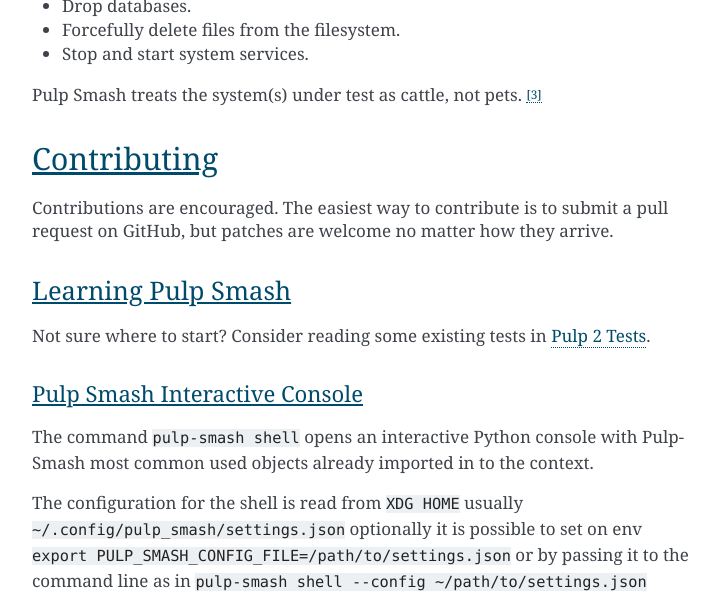
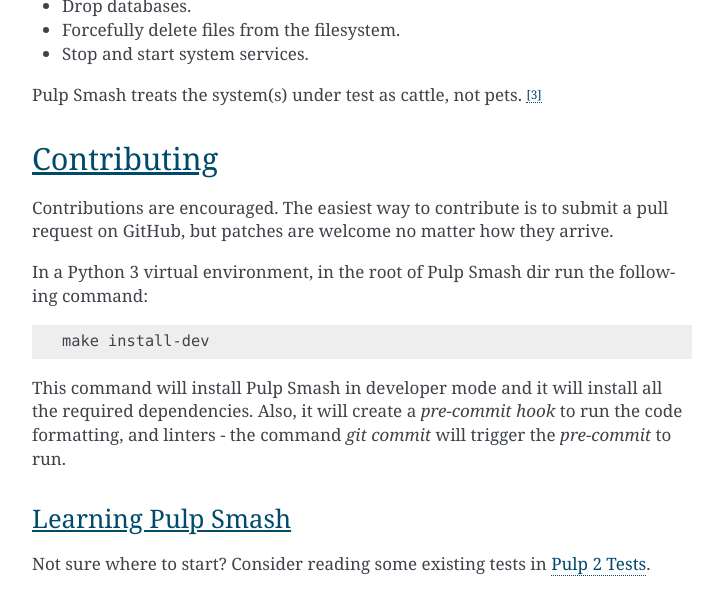
Before and after one commit to pulp/pulp-smash, a Sphinx documentation site: the page built from docs/about.rst, in a window 1280 px wide and 900 px high, scrolled down 1361 px, cut to the strip 0-608 px from the top of the window. Shown: the whole strip, without its empty margins (388-1111 px from the left). Built offline with Sphinx 7.4.7, drawn with Linux system fonts in a browser that asks for light colours.

Commit message:
Update docs about dev mode
Update docs about the usage of pre-commit hooks. How to install Pulp
Smash in dev mode.

```diff
--- a/docs/about.rst
+++ b/docs/about.rst
@@ -55,6 +55,18 @@
 
 Contributions are encouraged. The easiest way to contribute is to submit a pull
 request on GitHub, but patches are welcome no matter how they arrive.
+
+In a Python 3 virtual environment, in the root of Pulp Smash dir run the
+following command:
+
+.. code-block:: shell
+
+    make install-dev
+
+This command will install Pulp Smash in developer mode and it will install
+all the required dependencies.
+Also, it will create a `pre-commit hook` to run the code formatting, and
+linters - the command `git commit` will trigger the `pre-commit` to run.
 
 Learning Pulp Smash
 ~~~~~~~~~~~~~~~~~~~
```
